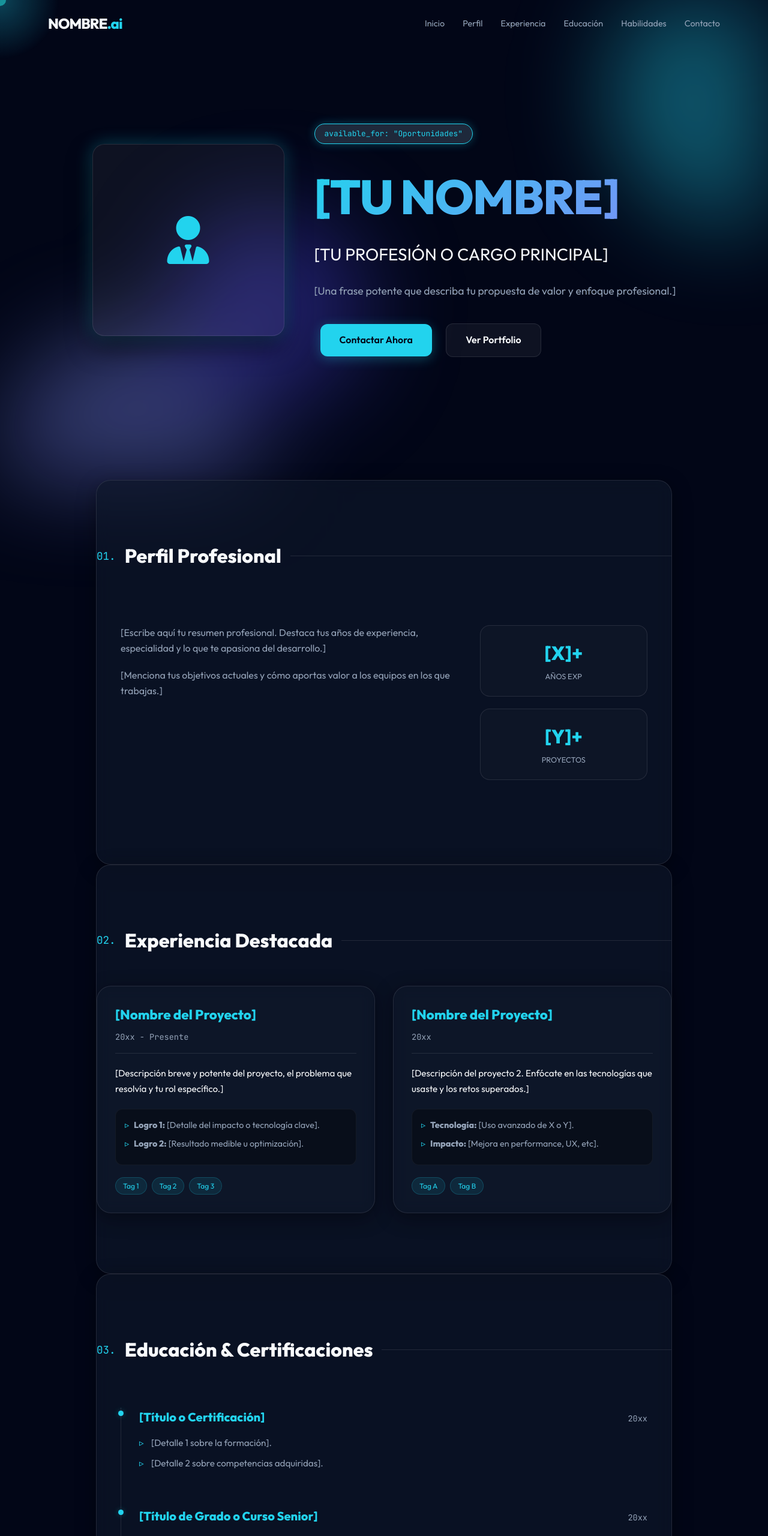
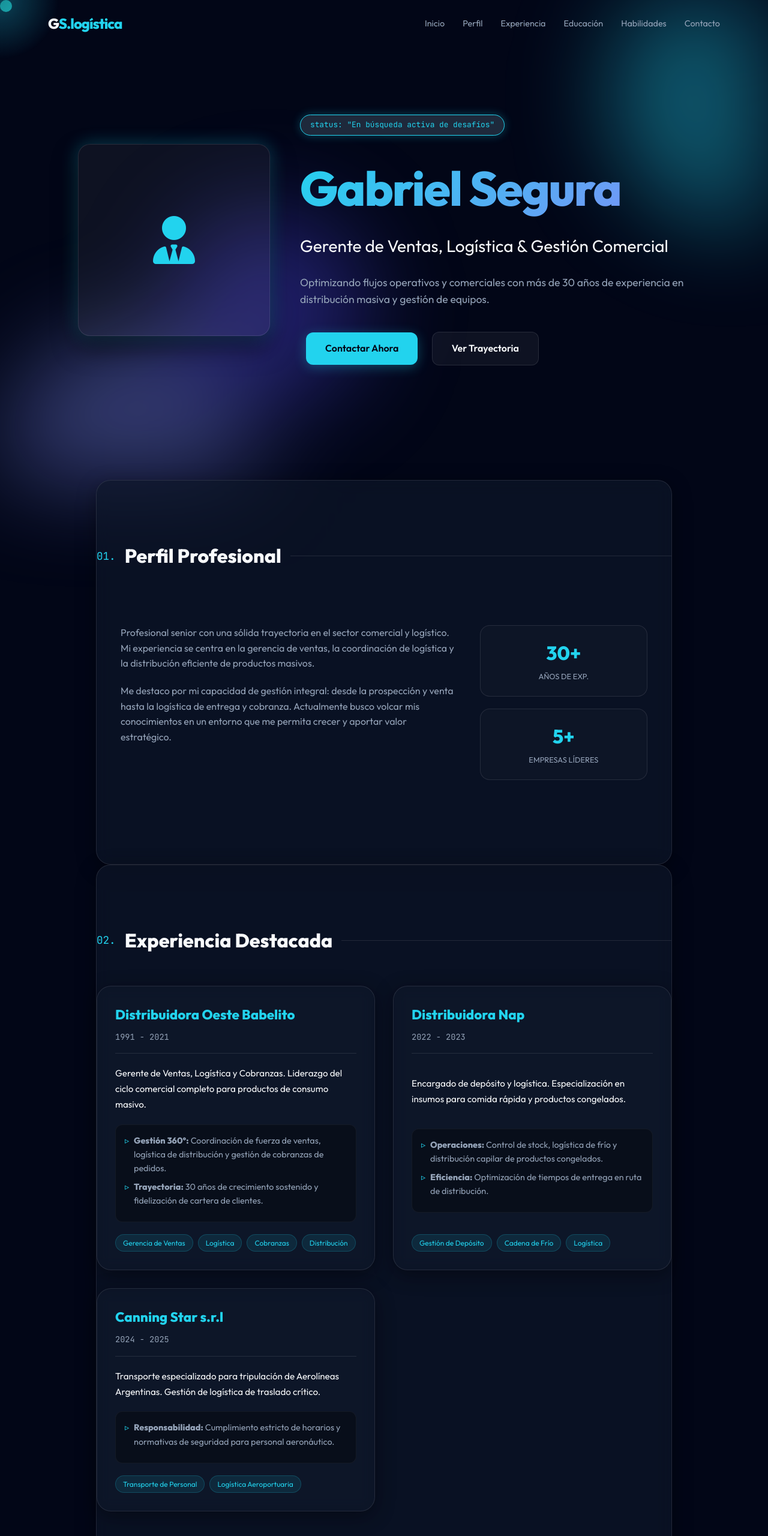
Before and after one commit to adamoomar110-sys/cv-plantilla, a plain HTML site: page index.html in a window 1280 px wide. Shown: the top 2560 px of the page at 60% size. Drawn offline with Linux system fonts and the light colour scheme.

Commit message:
Fill template with Gabriel Segura's professional profile

```diff
--- a/index.html
+++ b/index.html
@@ -3,8 +3,8 @@
 <head>
     <meta charset="UTF-8">
     <meta name="viewport" content="width=device-width, initial-scale=1.0">
-    <title>[TU NOMBRE] | [TU PROFESIÓN]</title>
-    <meta name="description" content="Portfolio premium de [TU NOMBRE], experto en [TUS HABILIDADES PRINCIPALES].">
+    <title>Gabriel Hernán Segura | Gerente de Ventas & Logística</title>
+    <meta name="description" content="Portfolio profesional de Gabriel Hernán Segura, experto en Gestión de Ventas, Logística y Distribución masiva.">
     <link rel="preconnect" href="https://fonts.googleapis.com">
     <link rel="preconnect" href="https://fonts.gstatic.com" crossorigin>
     <link href="https://fonts.googleapis.com/css2?family=Outfit:wght@300;400;600;800&family=JetBrains+Mono:wght@400;700&display=swap" rel="stylesheet">
@@ -23,7 +23,7 @@
 
     <nav id="navbar">
         <div class="nav-content">
-            <div class="logo">NOMBRE<span>.ai</span></div>
+            <div class="logo">G<span>S.logística</span></div>
             <ul class="nav-links">
                 <li><a href="#hero">Inicio</a></li>
                 <li><a href="#about">Perfil</a></li>
@@ -42,13 +42,13 @@
             </div>
         </div>
         <div class="hero-content">
-            <div class="terminal-badge">available_for: "Oportunidades"</div>
-            <h1 class="glitch" data-text="[TU NOMBRE]">[TU NOMBRE]</h1>
-            <h2 class="typing-text">[TU PROFESIÓN O CARGO PRINCIPAL]</h2>
-            <p class="hero-subtitle">[Una frase potente que describa tu propuesta de valor y enfoque profesional.]</p>
+            <div class="terminal-badge">status: "En búsqueda activa de desafíos"</div>
+            <h1 class="glitch" data-text="Gabriel Segura">Gabriel Segura</h1>
+            <h2 class="typing-text">Gerente de Ventas, Logística & Gestión Comercial</h2>
+            <p class="hero-subtitle">Optimizando flujos operativos y comerciales con más de 30 años de experiencia en distribución masiva y gestión de equipos.</p>
             <div class="hero-buttons">
                 <a href="#contact" class="btn primary">Contactar Ahora</a>
-                <a href="#experience" class="btn secondary">Ver Portfolio</a>
+                <a href="#experience" class="btn secondary">Ver Trayectoria</a>
             </div>
         </div>
     </header>
@@ -61,17 +61,17 @@
             </div>
             <div class="about-grid">
                 <div class="about-text">
-                    <p>[Escribe aquí tu resumen profesional. Destaca tus años de experiencia, especialidad y lo que te apasiona del desarrollo.]</p>
-                    <p>[Menciona tus objetivos actuales y cómo aportas valor a los equipos en los que trabajas.]</p>
+                    <p>Profesional senior con una sólida trayectoria en el sector comercial y logístico. Mi experiencia se centra en la gerencia de ventas, la coordinación de logística y la distribución eficiente de productos masivos.</p>
+                    <p>Me destaco por mi capacidad de gestión integral: desde la prospección y venta hasta la logística de entrega y cobranza. Actualmente busco volcar mis conocimientos en un entorno que me permita crecer y aportar valor estratégico.</p>
                 </div>
                 <div class="about-stats">
                     <div class="stat-card">
-                        <span class="stat-num">[X]+</span>
-                        <span class="stat-label">Años Exp</span>
+                        <span class="stat-num">30+</span>
+                        <span class="stat-label">Años de Exp.</span>
                     </div>
                     <div class="stat-card">
-                        <span class="stat-num">[Y]+</span>
-                        <span class="stat-label">Proyectos</span>
+                        <span class="stat-num">5+</span>
+                        <span class="stat-label">Empresas Líderes</span>
                     </div>
                 </div>
             </div>
@@ -83,39 +83,56 @@
                 <h3>Experiencia Destacada</h3>
             </div>
             <div class="projects-grid">
-                <!-- Project Card 1 -->
+                <!-- Babelito -->
                 <div class="project-card glass">
                     <div class="project-header">
-                        <h4>[Nombre del Proyecto]</h4>
-                        <span class="project-date">20xx - Presente</span>
+                        <h4>Distribuidora Oeste Babelito</h4>
+                        <span class="project-date">1991 - 2021</span>
                     </div>
-                    <p class="project-description">[Descripción breve y potente del proyecto, el problema que resolvía y tu rol específico.]</p>
+                    <p class="project-description">Gerente de Ventas, Logística y Cobranzas. Liderazgo del ciclo comercial completo para productos de consumo masivo.</p>
                     <div class="project-highlights">
                         <ul>
-                            <li><strong>Logro 1:</strong> [Detalle del impacto o tecnología clave].</li>
-                            <li><strong>Logro 2:</strong> [Resultado medible u optimización].</li>
+                            <li><strong>Gestión 360°:</strong> Coordinación de fuerza de ventas, logística de distribución y gestión de cobranzas de pedidos.</li>
+                            <li><strong>Trayectoria:</strong> 30 años de crecimiento sostenido y fidelización de cartera de clientes.</li>
                         </ul>
                     </div>
                     <div class="tags">
-                        <span>Tag 1</span><span>Tag 2</span><span>Tag 3</span>
+                        <span>Gerencia de Ventas</span><span>Logística</span><span>Cobranzas</span><span>Distribución</span>
                     </div>
                 </div>
 
-                <!-- Project Card 2 -->
+                <!-- Nap -->
                 <div class="project-card glass">
                     <div class="project-header">
-                        <h4>[Nombre del Proyecto]</h4>
-                        <span class="project-date">20xx</span>
+                        <h4>Distribuidora Nap</h4>
+                        <span class="project-date">2022 - 2023</span>
                     </div>
-                    <p class="project-description">[Descripción del proyecto 2. Enfócate en las tecnologías que usaste y los retos superados.]</p>
+                    <p class="project-description">Encargado de depósito y logística. Especialización en insumos para comida rápida y productos congelados.</p>
                     <div class="project-highlights">
                         <ul>
-                            <li><strong>Tecnología:</strong> [Uso avanzado de X o Y].</li>
-                            <li><strong>Impacto:</strong> [Mejora en performance, UX, etc].</li>
+                            <li><strong>Operaciones:</strong> Control de stock, logística de frío y distribución capilar de productos congelados.</li>
+                            <li><strong>Eficiencia:</strong> Optimización de tiempos de entrega en ruta de distribución.</li>
                         </ul>
                     </div>
                     <div class="tags">
-                        <span>Tag A</span><span>Tag B</span>
+                        <span>Gestión de Depósito</span><span>Cadena de Frío</span><span>Logística</span>
+                    </div>
+                </div>
+
+                <!-- Canning Star -->
+                <div class="project-card glass">
+                    <div class="project-header">
+                        <h4>Canning Star s.r.l</h4>
+                        <span class="project-date">2024 - 2025</span>
+                    </div>
+                    <p class="project-description">Transporte especializado para tripulación de Aerolíneas Argentinas. Gestión de logística de traslado crítico.</p>
+                    <div class="project-highlights">
+                        <ul>
+                            <li><strong>Responsabilidad:</strong> Cumplimiento estricto de horarios y normativas de seguridad para personal aeronáutico.</li>
+                        </ul>
+                    </div>
+                    <div class="tags">
+                        <span>Transporte de Personal</span><span>Logística Aeroportuaria</span>
                     </div>
                 </div>
             </div>
@@ -124,27 +141,27 @@
         <section id="education" class="glass-section animate-on-scroll" style="margin-bottom: 50px;">
             <div class="section-title">
                 <span>03.</span>
-                <h3>Educación & Certificaciones</h3>
+                <h3>Educación & Formación</h3>
             </div>
             <div class="timeline">
                 <div class="timeline-item">
                     <div class="time-header">
-                        <h4>[Título o Certificación]</h4>
-                        <span>20xx</span>
+                        <h4>Analista Programador</h4>
+                        <span>Terciario</span>
                     </div>
                     <ul>
-                        <li>[Detalle 1 sobre la formación].</li>
-                        <li>[Detalle 2 sobre competencias adquiridas].</li>
+                        <li>Instituto Argentino de Computación.</li>
+                        <li>Formación técnica en lógica de sistemas y procesamiento de datos.</li>
                     </ul>
                 </div>
                 <div class="timeline-item">
                     <div class="time-header">
-                        <h4>[Título de Grado o Curso Senior]</h4>
-                        <span>20xx</span>
+                        <h4>Perito Mercantil</h4>
+                        <span>1987</span>
                     </div>
                     <ul>
-                        <li>[Institución o plataforma].</li>
-                        <li>[Logros académicos o especializaciones].</li>
+                        <li>Colegio Claret - CABA.</li>
+                        <li>Base sólida en administración de empresas y contabilidad.</li>
                     </ul>
                 </div>
             </div>
@@ -153,24 +170,24 @@
         <section id="skills" class="animate-on-scroll">
             <div class="section-title">
                 <span>04.</span>
-                <h3>Tech Stack & Soft Skills</h3>
+                <h3>Competencias & Soft Skills</h3>
             </div>
             <div class="skills-container">
                 <div class="skill-group glass" style="padding: 20px; border-radius: 12px;">
-                    <h5>Especialidad 1</h5>
-                    <p>[Skill 1, Skill 2, Skill 3, Skill 4]</p>
+                    <h5>Ventas & Gestión</h5>
+                    <p>Venta Masiva, Prospección de Clientes, Gestión de Cobranzas, Estrategia Comercial.</p>
                 </div>
                 <div class="skill-group glass" style="padding: 20px; border-radius: 12px;">
-                    <h5>Especialidad 2</h5>
-                    <p>[Skill A, Skill B, Skill C, Skill D]</p>
+                    <h5>Logística & Operaciones</h5>
+                    <p>Coordinación de Flotas, Gestión de Depósito, Stock & Inventarios, Cadena de Frío.</p>
                 </div>
                 <div class="skill-group glass" style="padding: 20px; border-radius: 12px;">
-                    <h5>Herramientas</h5>
-                    <p>[Herramienta 1, Herramienta 2, Herramienta 3]</p>
+                    <h5>Atributos Personales</h5>
+                    <p>Seriedad, Discreción, Buena Presencia, Problem-Solving, Autonomía.</p>
                 </div>
                 <div class="skill-group glass" style="padding: 20px; border-radius: 12px;">
-                    <h5>Habilidades Blandas</h5>
-                    <p>[Liderazgo, Autonomía, Problem-Solving, Comunicación]</p>
+                    <h5>Disponibilidad</h5>
+                    <p>Disponibilidad Horaria Total, Adaptabilidad a Turnos, Compromiso Laboral.</p>
                 </div>
             </div>
         </section>
@@ -178,17 +195,17 @@
 
     <footer id="contact">
         <div class="footer-content glass">
-            <h3>¿Hablamos de tu próximo gran proyecto?</h3>
-            <p>Estoy disponible para sumarme a equipos innovadores y enfrentar nuevos desafíos técnicos.</p>
+            <h3>¿Hablamos de cómo puedo aportar valor a su equipo?</h3>
+            <p>Estoy listo para aplicar mi experiencia en logística y ventas en nuevos desafíos profesionales.</p>
             <div class="contact-links">
-                <a href="mailto:[TU-EMAIL]@gmail.com" class="btn primary">[TU-EMAIL]@gmail.com</a>
+                <a href="mailto:gasegura69@gmail.com" class="btn primary">gasegura69@gmail.com</a>
                 <div class="social-icons">
-                    <a href="https://github.com/[TU-USER]" target="_blank" title="GitHub"><i class="fab fa-github"></i></a>
-                    <a href="https://linkedin.com/in/[TU-PERFIL]" target="_blank" title="LinkedIn"><i class="fab fa-linkedin"></i></a>
-                    <a href="#" target="_blank" title="Personal"><i class="fas fa-globe"></i></a>
+                    <a href="#" title="Teléfono"><i class="fas fa-phone"></i></a>
+                    <a href="https://wa.me/5491136269471" target="_blank" title="WhatsApp"><i class="fab fa-whatsapp"></i></a>
+                    <a href="#" title="LinkedIn"><i class="fab fa-linkedin"></i></a>
                 </div>
             </div>
-            <p class="copyright">© 2026 [TU NOMBRE]. Adaptado para la excelencia remota.</p>
+            <p class="copyright">© 2026 Gabriel Hernán Segura. Perfil Premium Diseñado para la Excelencia Operativa.</p>
         </div>
     </footer>
 
```
